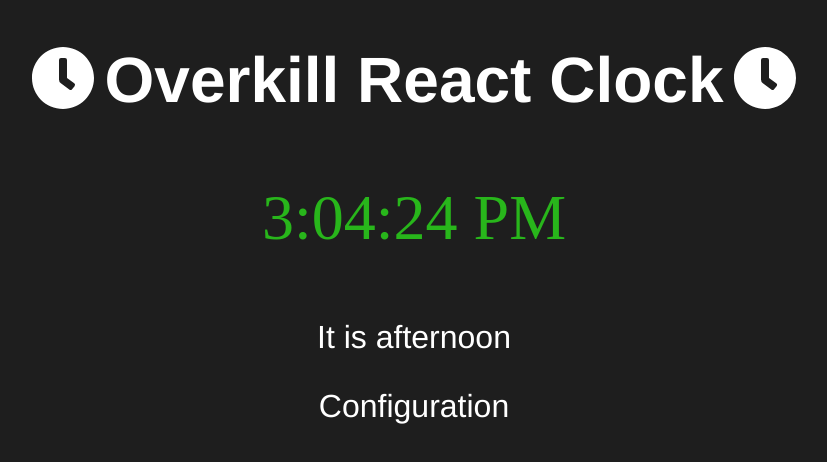
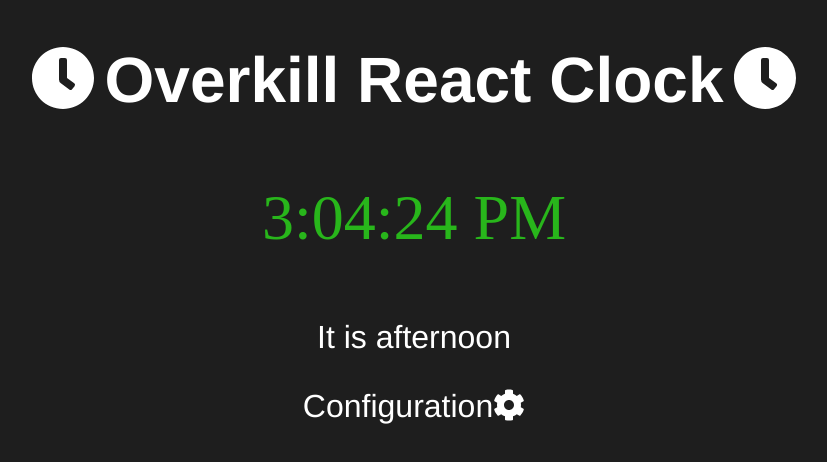
Before and after one commit to phss/overkill-react-clock, a React app: page / in a window 1280 px wide. Shown: the top 462 px of the page, without its empty margins (226-1053 px from the left). Built offline with nearby package versions, Linux system fonts and the light colour scheme; the HTML template or start-up script is replaced by a standard one; a web font is replaced by a local one.

Commit message:
Add configuration icon

```diff
--- a/src/components/ClosablePanel.tsx
+++ b/src/components/ClosablePanel.tsx
@@ -3,9 +3,11 @@ import * as React from 'react'
 import { useState } from 'react'
 import { ClosablePanelProps } from './types'
 import './ClosablePanel.css'
+import { FontAwesomeIcon } from '@fortawesome/react-fontawesome'
 
 export const ClosablePanel = ({
   title,
+  icon,
   open,
   children
 }: ClosablePanelProps) => {
@@ -18,6 +20,7 @@ export const ClosablePanel = ({
     <div className={classes}>
       <div className="title" onClick={togglePanel}>
         {title}
+        {icon && <FontAwesomeIcon icon={icon} />}
       </div>
       <div className="children">{children}</div>
     </div>
--- a/src/components/types.ts
+++ b/src/components/types.ts
@@ -1,9 +1,12 @@
+import { IconDefinition } from '@fortawesome/fontawesome-svg-core'
+
 export interface TimeProps {
   time: Date
 }
 
 export interface ClosablePanelProps {
   title: string
+  icon?: IconDefinition
   open: boolean
   children?: React.ReactNode
 }
--- a/src/containers/App.tsx
+++ b/src/containers/App.tsx
@@ -1,7 +1,7 @@
 import * as React from 'react'
 import { connect } from 'react-redux'
 import { FontAwesomeIcon } from '@fortawesome/react-fontawesome'
-import { faClock } from '@fortawesome/free-solid-svg-icons'
+import { faClock, faCog } from '@fortawesome/free-solid-svg-icons'
 import { TimeState } from '../reducers/timeKeeper'
 import { Clock, PartOfDay } from '../components'
 import { TimeProps } from '../components/types'
@@ -21,7 +21,7 @@ const AppComponent = (props: TimeProps) => (
     <Title />
     <Clock {...props} />
     <PartOfDay {...props} />
-    <ClosablePanel title="Configuration" open={false}>
+    <ClosablePanel title="Configuration" icon={faCog} open={false}>
       <p>Hello there</p>
     </ClosablePanel>
   </div>
```
Also changed, not shown: 1 other file (tests, documents, lock files or other folders).
